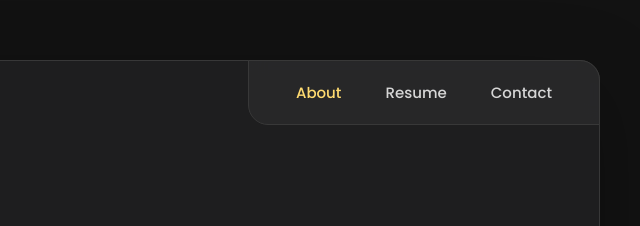
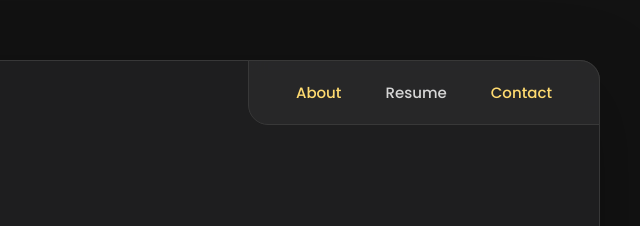
Before and after one commit to SKDANISHO7/Zeeshan, a plain HTML site: page index.html in a window 1280 px wide. Shown: the top 226 px of the page, 640-1280 px from the left. Drawn offline with nearby package versions, Linux system fonts and the light colour scheme.

Commit message:
Update index.html

```diff
--- a/index.html
+++ b/index.html
@@ -185,7 +185,7 @@
 
 
           <li class="navbar-item">
-            <button class="navbar-link" data-nav-link>Contact</button>
+            <button class="navbar-link active" data-nav-link>Contact</button>
           </li>
 
         </ul>
```
